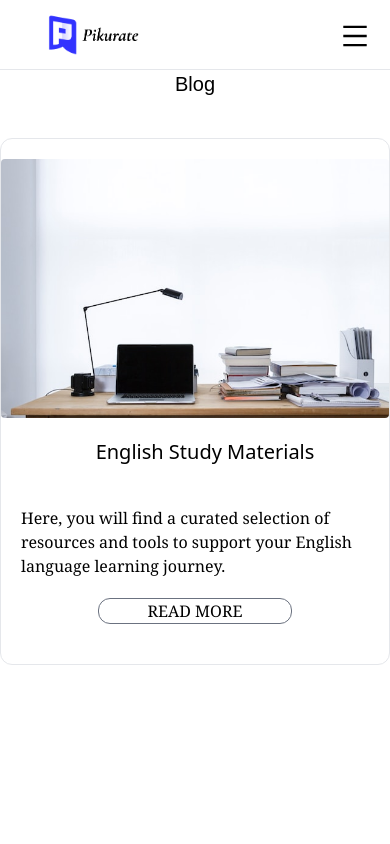
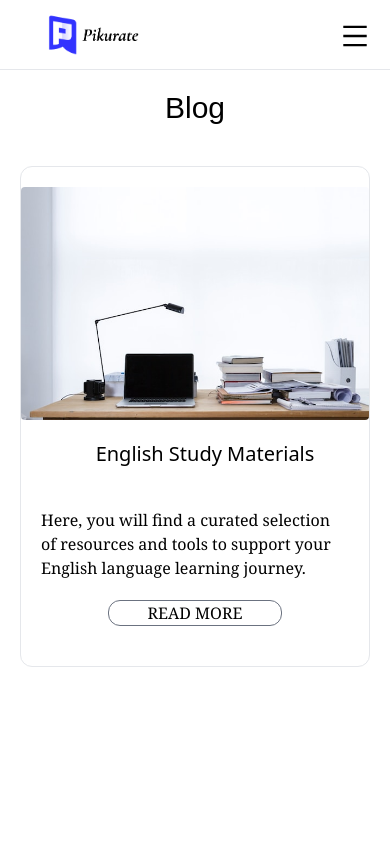
Before and after one commit to mbrndt/pikurateBlog, a Next.js app: page /blog in a window 390 px wide. Shown: the top 844 px of the page. Built offline with nearby package versions, Linux system fonts and the light colour scheme.

Commit message:
style: improved mobile UI

```diff
--- a/src/app/blog/englishStudy/page.jsx
+++ b/src/app/blog/englishStudy/page.jsx
@@ -26,7 +26,7 @@ function EnglishStudyPage() {
 						</h1>
 					</div>
 
-					<div className="flex flex-col bg-gray-100 rounded-lg w-fit ml-10 mt-10">
+					<div className="flex flex-col bg-gray-100 rounded-lg w-fit  mt-10">
 						<div className="flex flex-row gap-5 pl-5 mt-5">
 							<Image src={logo} alt="" className="rounded-full w-10 h-10" />
 							<p className="text-blue-600">
--- a/src/app/blog/page.jsx
+++ b/src/app/blog/page.jsx
@@ -12,9 +12,9 @@ function page() {
 		<div className=" w-screen min-h-screen flex flex-row">
 			<div className="md:w-1/4 md:h-full " />
 			<div className="md:border-x  items-center md:p-5">
-				<h1 className=" text-xl justify-center flex">Blog</h1>
+				<h1 className=" text-3xl mt-5 justify-center flex">Blog</h1>
 				<div className="mt-10">
-					<div className="w-fit h-fit border rounded-xl flex flex-row flex-wrap justify-center">
+					<div className="w-fit h-fit border rounded-xl flex flex-row mx-5 flex-wrap justify-center">
 						<Image
 							className="h-fit w-fit mt-5 rounded"
 							src={study}
--- a/src/app/page.jsx
+++ b/src/app/page.jsx
@@ -6,7 +6,7 @@ import Image from "next/image";
 export default function HomePage() {
 	return (
 		<main className="flex flex-row flex-wrap md:flex-nowrap items-center">
-			<div className="flex ml-20 flex-col">
+			<div className="flex m-10 md:ml-20 flex-col">
 				<Image src={landingTitle} alt="" />
 				<h1 className="text-3xl mt-10">
 					Welcome to <span className="text-blue-500">Pikurate!</span>
```
